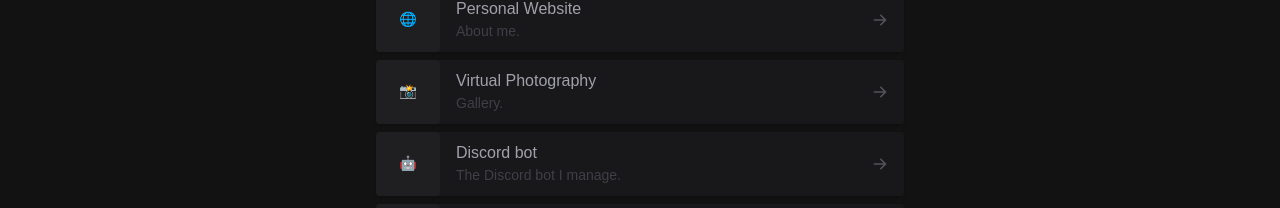
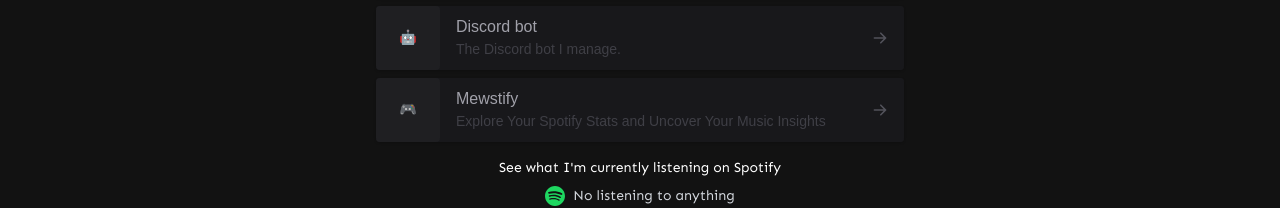
Before and after one commit to lrmn7/personal-bio, a Next.js app: page / in a window 1280 px wide. Shown: the part 608-816 px from the top of the page. Built offline with nearby package versions, Linux system fonts and the light colour scheme; no server answers.

Commit message:
"Update next.config.js, pages/index.tsx, and styles/globals.css to replace 'ohclips' with 'mewstify' and update image sources and styles."

```diff
--- a/next.config.js
+++ b/next.config.js
@@ -26,8 +26,8 @@
         permanent: true,
       },
       {
-        source: '/ohclips',
-        destination: 'https://ohclips.vercel.app/',
+        source: '/mewstify',
+        destination: 'https://mewstify.vercel.app/',
         permanent: true,
       },
       {
--- a/pages/index.tsx
+++ b/pages/index.tsx
@@ -22,7 +22,8 @@
               <div className="flex flex-col items-center justify-center rounded-md p-2 py-4">
                 <div className="relative">
                   <Image
-                    className="h-64 w-64 rounded-full border-4 border-solid border-primary bg-primary object-cover"
+                    style={{ width: "130px", height: "130px" }}
+                    className="rounded-full border-4 border-solid border-primary bg-primary object-cover"
                     src="/profile.png"
                     alt="profile"
                     width={100}
@@ -316,7 +317,7 @@
 
                         <div className="bg-animate group mb-1 w-full cursor-pointer rounded bg-gradient-to-r from-zinc-900 via-zinc-600 to-zinc-900 text-sm text-zinc-400 shadow transition-all">
                           <a
-                            href="/ohclips"
+                            href="/mewstify"
                             target="_blank"
                             rel="noopener noreferrer nofollow"
                             className="w-full transition-all sm:hover:opacity-70"
@@ -332,13 +333,14 @@
                                       title="Nothing"
                                       className="text-ellipsis text-[16px] text-zinc-400"
                                     >
-                                      Oh!CLiPS
+                                      Mewstify
                                     </span>
                                     <span
                                       title=""
                                       className="xs:w-[220px] mt-1 w-[175px] truncate text-ellipsis whitespace-nowrap text-[14px] text-zinc-700 sm:w-[275px] md:w-[340px] lg:w-[400px]"
                                     >
-                                      Share your best gaming moments.
+                                      Explore Your Spotify Stats and Uncover
+                                      Your Music Insights
                                     </span>
                                   </div>
                                 </div>
--- a/styles/globals.css
+++ b/styles/globals.css
@@ -39,7 +39,7 @@
 .bg-banner {
   background-size: cover;
   background-position: center;
-  background-image: url(/ds.gif);
+  background-image: url(/lrmnbanner.gif);
 }
 
 #snackbar {
```
Also changed, not shown: 2 other files (tests, documents, lock files or other folders).
